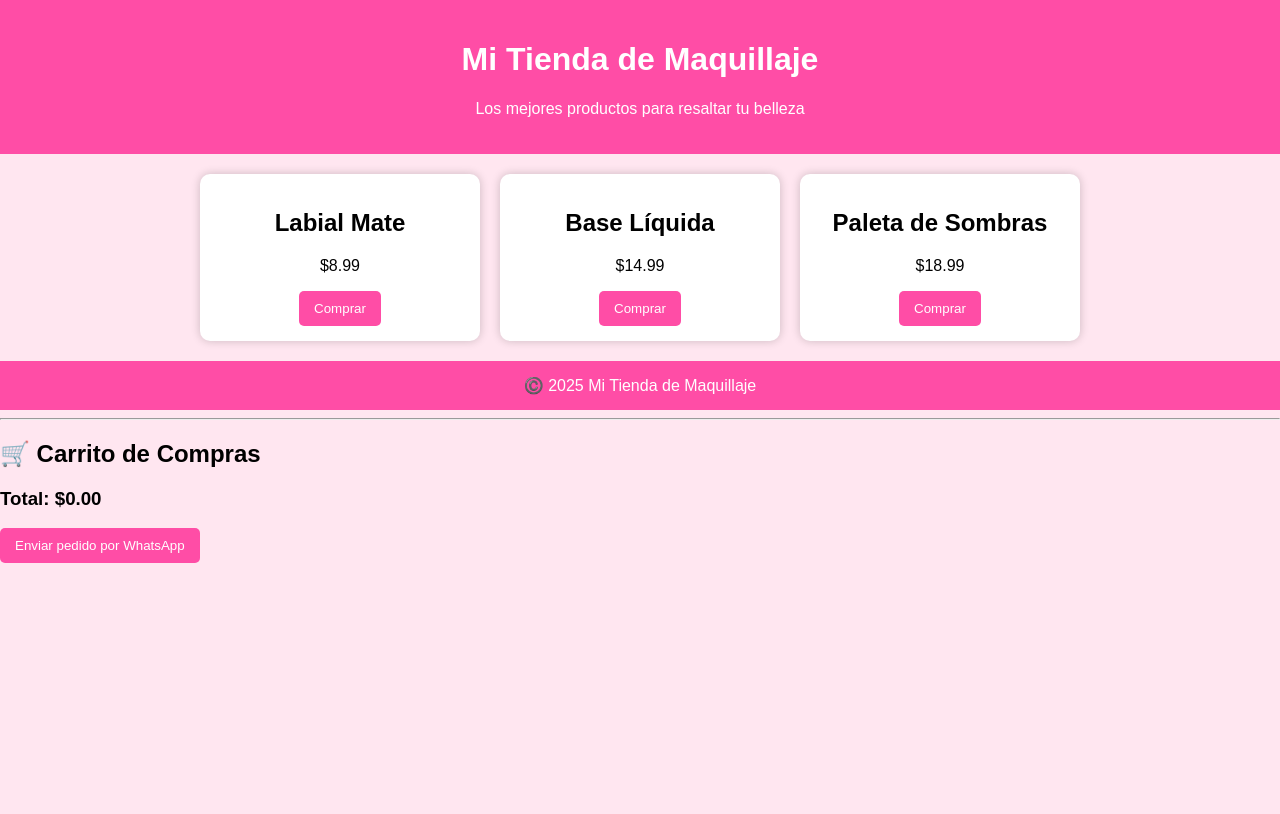
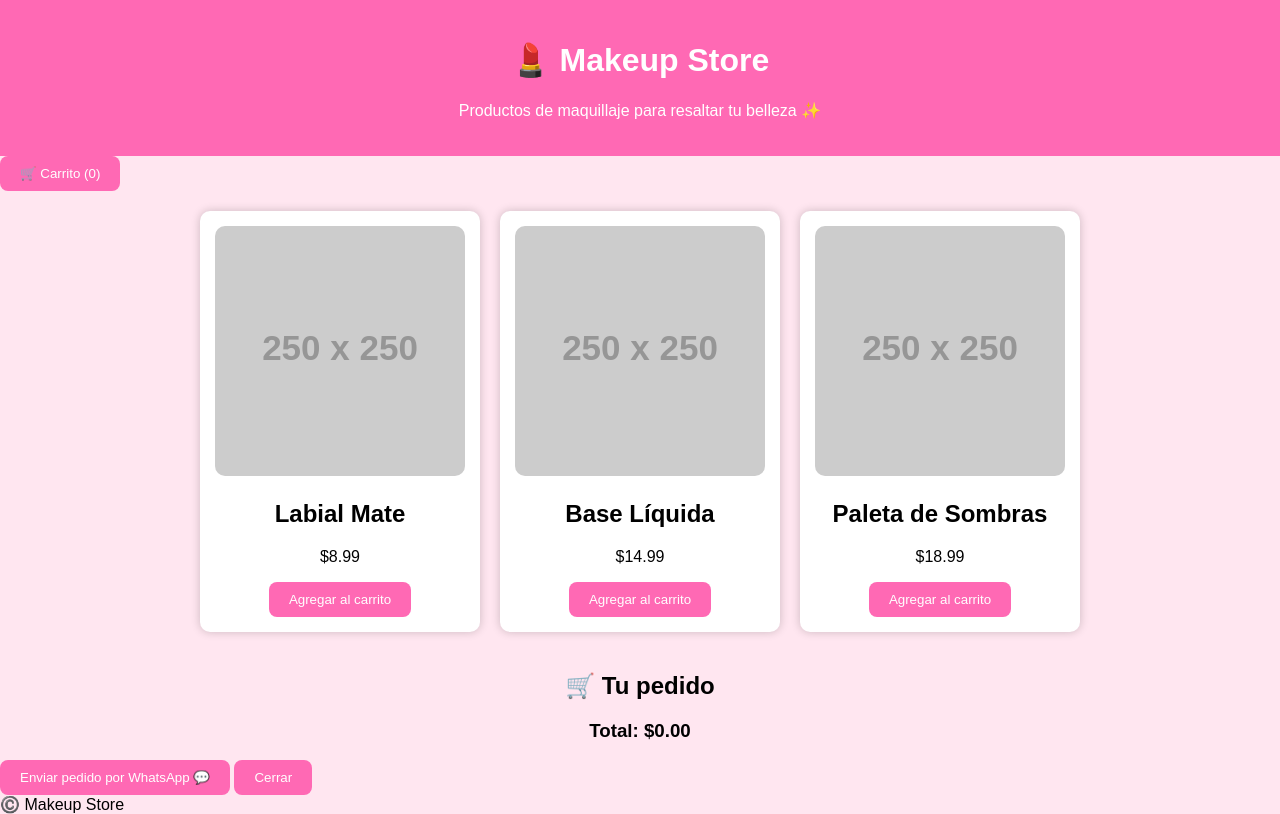
Before and after one commit to makeupstore593/Makeup-Store, a plain HTML site: page index.html in a window 1280 px wide. Drawn offline with Linux system fonts and the light colour scheme; placeholder pictures from the web are drawn by us.

Commit message:
Actualizar index.html

```diff
--- a/index.html
+++ b/index.html
@@ -3,94 +3,80 @@
 <head>
 <meta charset="UTF-8">
 <meta name="viewport" content="width=device-width, initial-scale=1.0">
-<title>Mi Tienda de Maquillaje</title>
-<style>
-body{
-    font-family: Arial, sans-serif;
-    margin:0;
-    background:#ffe6f0;
-}
-header{
-    background:#ff4da6;
-    color:white;
-    text-align:center;
-    padding:20px;
-}
-.productos{
-    display:flex;
-    flex-wrap:wrap;
-    justify-content:center;
-    gap:20px;
-    padding:20px;
-}
-.producto{
-    background:white;
-    border-radius:10px;
-    padding:15px;
-    width:250px;
-    text-align:center;
-    box-shadow:0 0 10px rgba(0,0,0,0.2);
-}
-button{
-    background:#ff4da6;
-    color:white;
-    border:none;
-    padding:10px 15px;
-    border-radius:5px;
-}
-footer{
-    text-align:center;
-    padding:15px;
-    background:#ff4da6;
-    color:white;
-}
-</style>
+
+<title>Makeup Store</title>
+
+<link rel="stylesheet" href="style.css">
 </head>
+
 <body>
 
 <header>
-<h1>Mi Tienda de Maquillaje</h1>
-<p>Los mejores productos para resaltar tu belleza</p>
+    <h1>💄 Makeup Store</h1>
+    <p>Productos de maquillaje para resaltar tu belleza ✨</p>
 </header>
+
+<nav>
+    <button onclick="mostrarCarrito()">🛒 Carrito (<span id="contador">0</span>)</button>
+</nav>
 
 <section class="productos">
 
 <div class="producto">
+    <img src="https://via.placeholder.com/250" alt="Labial">
     <h2>Labial Mate</h2>
     <p>$8.99</p>
-<button>Comprar</button>
+    <button onclick="agregarProducto('Labial Mate',8.99)">
+        Agregar al carrito
+    </button>
 </div>
 
+
 <div class="producto">
+    <img src="https://via.placeholder.com/250" alt="Base">
     <h2>Base Líquida</h2>
     <p>$14.99</p>
-<button>Comprar</button>
+    <button onclick="agregarProducto('Base Líquida',14.99)">
+        Agregar al carrito
+    </button>
 </div>
 
+
 <div class="producto">
+    <img src="https://via.placeholder.com/250" alt="Sombras">
     <h2>Paleta de Sombras</h2>
     <p>$18.99</p>
-<button>Comprar</button>
+    <button onclick="agregarProducto('Paleta de Sombras',18.99)">
+        Agregar al carrito
+    </button>
 </div>
 
 </section>
 
-<footer>
-©️ 2025 Mi Tienda de Maquillaje
 
-</footer>
+<div id="carrito" class="carrito">
 
-<hr>
+<h2>🛒 Tu pedido</h2>
 
-<h2>🛒 Carrito de Compras</h2>
-
-<ul id="lista-carrito"></ul>
+<div id="lista-carrito"></div>
 
 <h3>Total: $<span id="total">0.00</span></h3>
 
 <button onclick="enviarWhatsApp()">
-Enviar pedido por WhatsApp
+Enviar pedido por WhatsApp 💬
 </button>
+
+<button onclick="cerrarCarrito()">
+Cerrar
+</button>
+
+</div>
+
+
+<footer>
+©️ Makeup Store
+</footer>
+
 
 <script src="script.js"></script>
 
```
Lines whose indentation alone changed are shown as unchanged.
